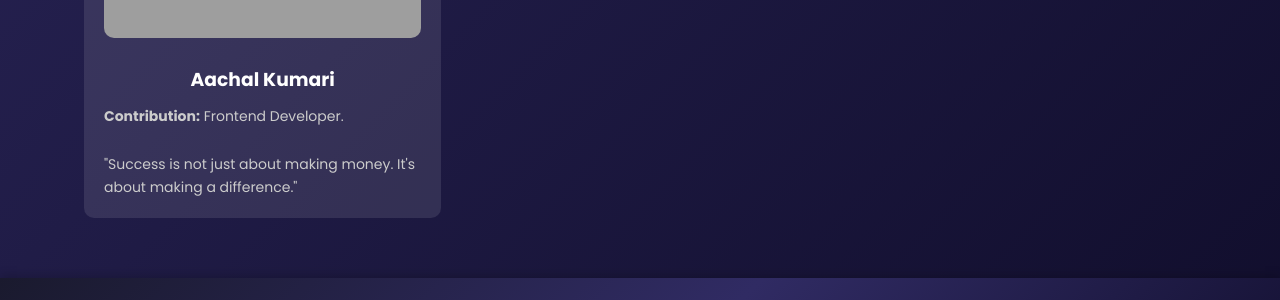
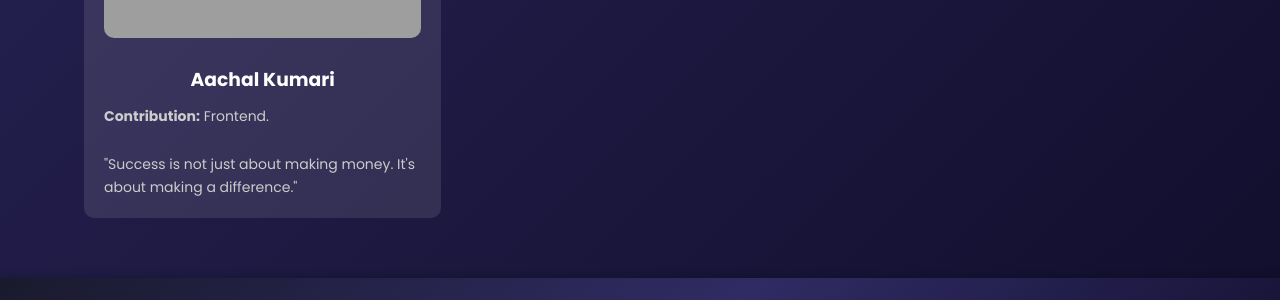
Before and after one commit to aniket00101/GreenHand-PR391, a Flask app: page / in a window 1280 px wide. Shown: the part 4066-4366 px from the top of the page. Run offline with Flask 3, Linux system fonts and the light colour scheme; parts of the project's set-up code (start-up, migrations or seed data) failed here and were passed over; grey boxes are pictures that could not be loaded.

Commit message:
first commit

```diff
--- a/templates/index.html
+++ b/templates/index.html
@@ -494,7 +494,7 @@
             <div class="job-card">
                 <img src="/static/aachal.jpg" alt="Aachal Kumari">
                 <h3>Aachal Kumari</h3>
-                <p><strong>Contribution:</strong> Frontend Developer.</p>
+                <p><strong>Contribution:</strong> Frontend.</p>
                 <br>
                 <p>"Success is not just about making money. It's about making a difference."</p>
             </div>
```
